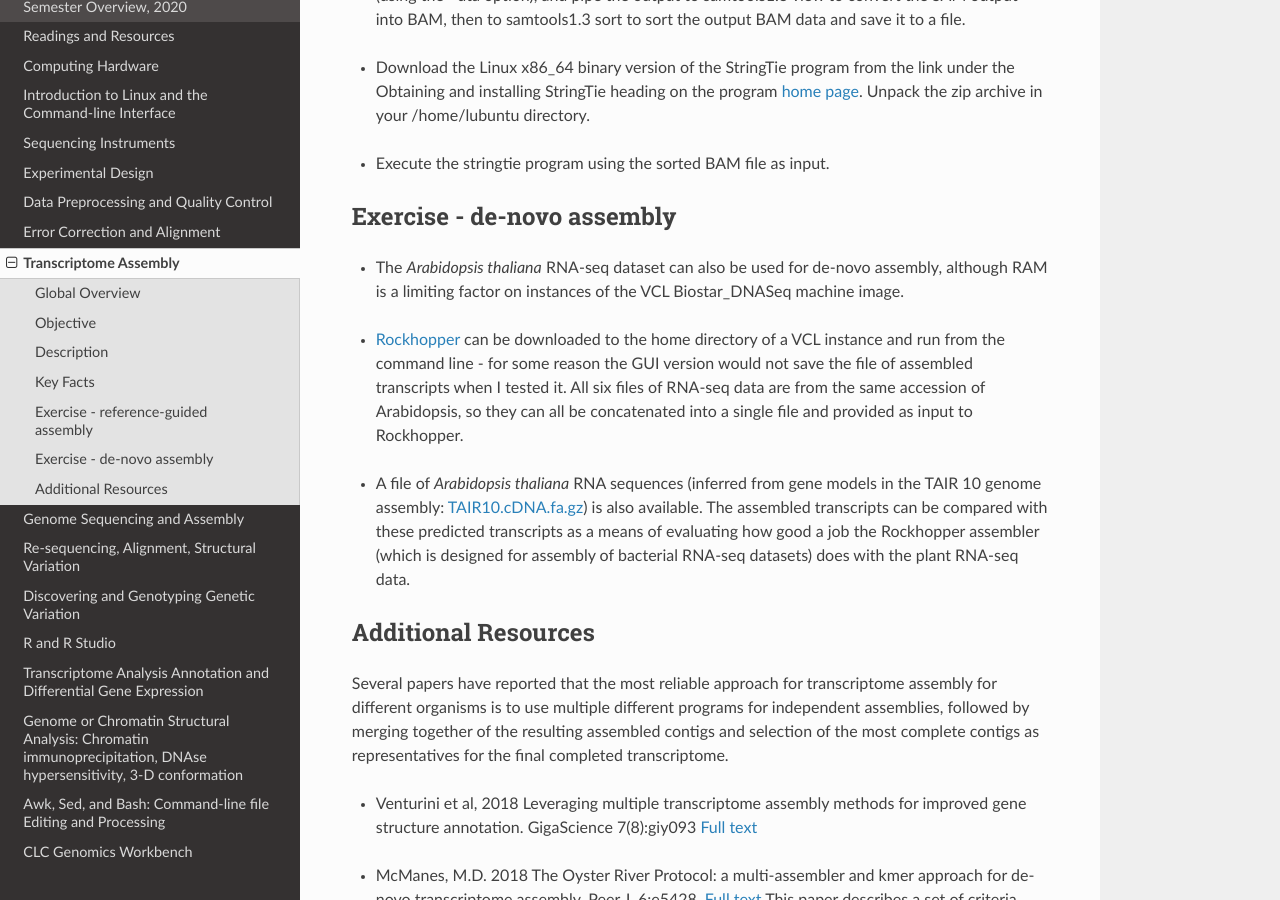
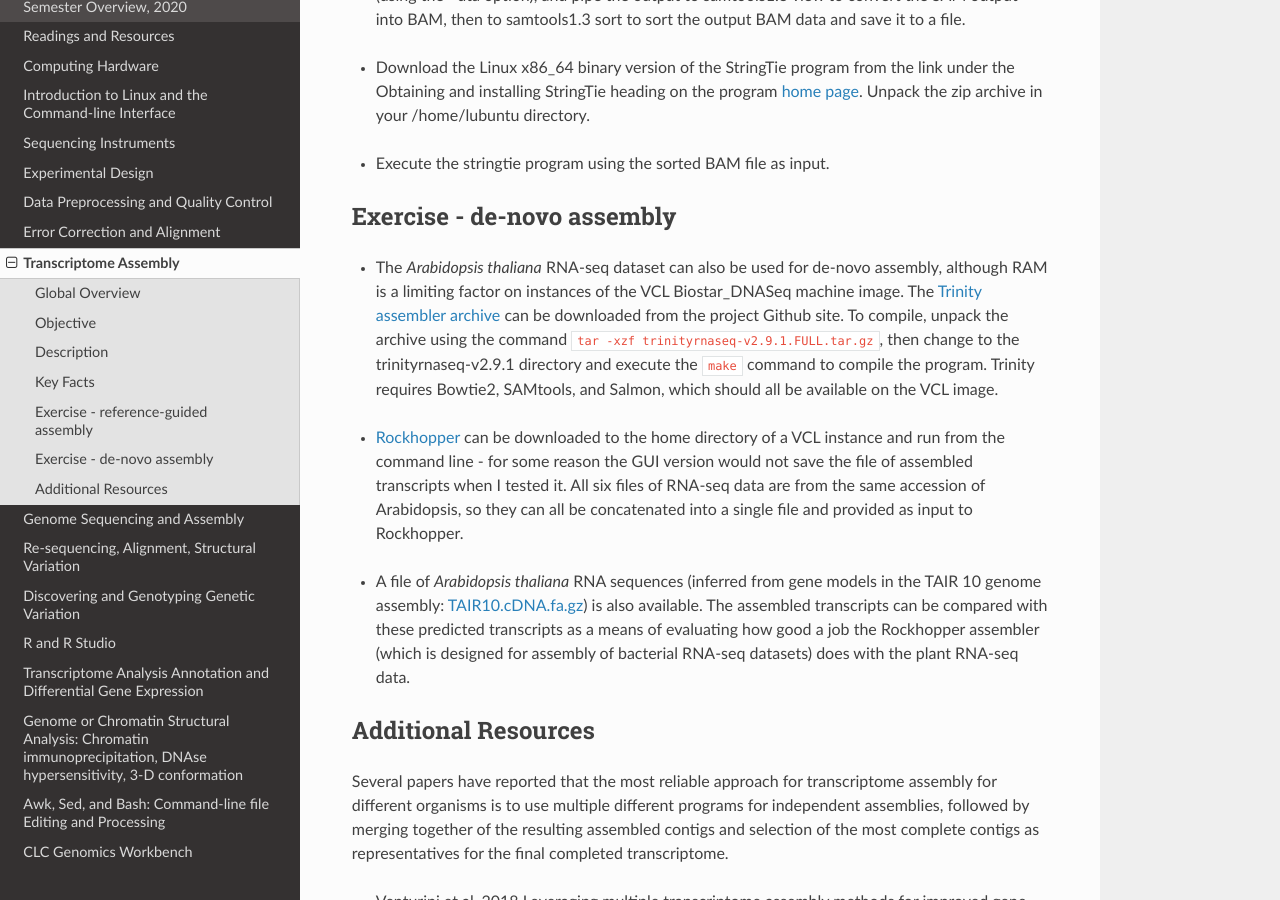
Before and after one commit to rwhetten/DeepSeqAnalysis, a Sphinx documentation site: the page built from docs/source/transcriptome-assembly.rst, in a window 1280 px wide and 900 px high, scrolled down 2104 px. Built offline with Sphinx 7.4.7 and the Read the Docs theme 2.0.0, drawn with Linux system fonts in a browser that asks for light colours.

Commit message:
Update de-novo assembly exercise with Trinity

```diff
--- a/docs/source/transcriptome-assembly.rst
+++ b/docs/source/transcriptome-assembly.rst
@@ -67,7 +67,7 @@ Direct download links for class can be found in the `Transcriptome_Assembly.txt
 Exercise - de-novo assembly
 ***************************
 
-+ The *Arabidopsis thaliana* RNA-seq dataset can also be used for de-novo assembly, although RAM is a limiting factor on instances of the VCL Biostar_DNASeq machine image.
++ The *Arabidopsis thaliana* RNA-seq dataset can also be used for de-novo assembly, although RAM is a limiting factor on instances of the VCL Biostar_DNASeq machine image. The `Trinity assembler archive <https://github.com/trinityrnaseq/trinityrnaseq/releases/download/v2.9.1/trinityrnaseq-v2.9.1.FULL.tar.gz>`_ can be downloaded from the project Github site. To compile, unpack the archive using the command ``tar -xzf trinityrnaseq-v2.9.1.FULL.tar.gz``, then change to the trinityrnaseq-v2.9.1 directory and execute the ``make`` command to compile the program. Trinity requires Bowtie2, SAMtools, and Salmon, which should all be available on the VCL image.
 
 \
 
```
